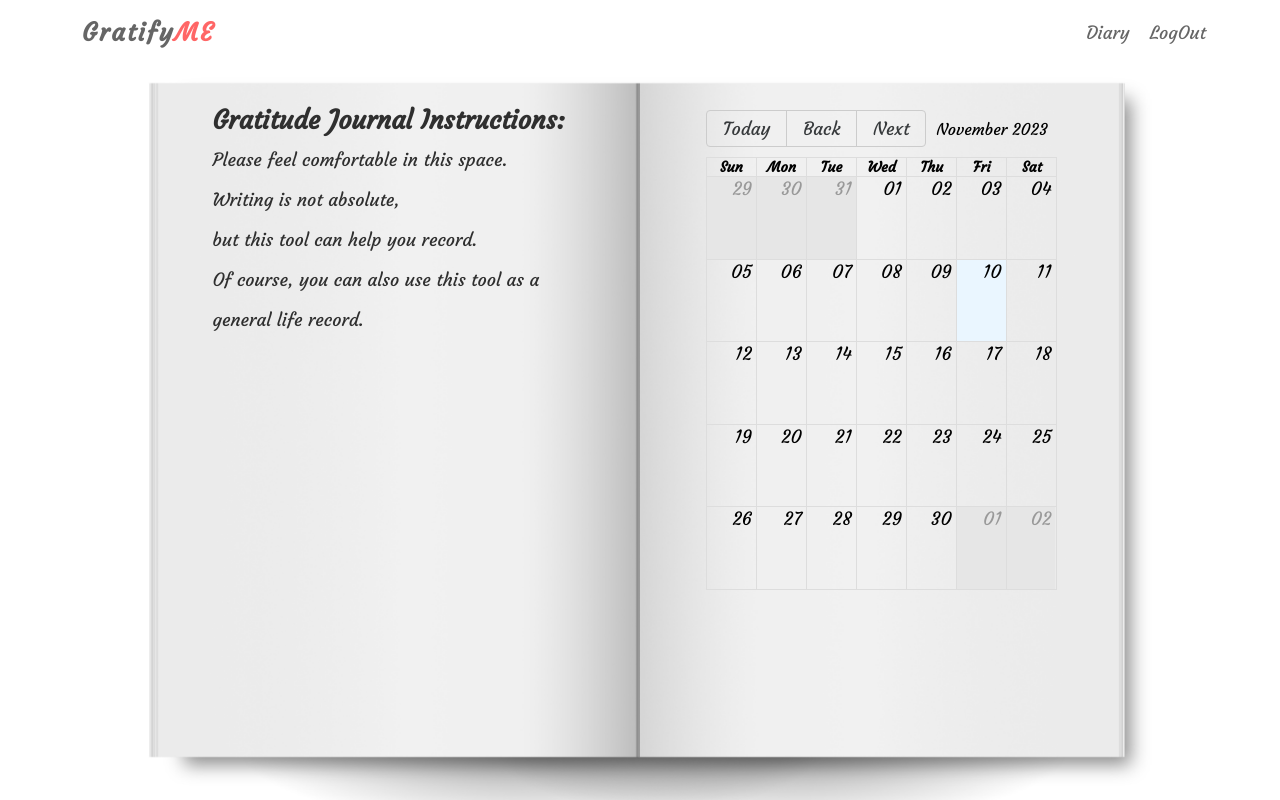
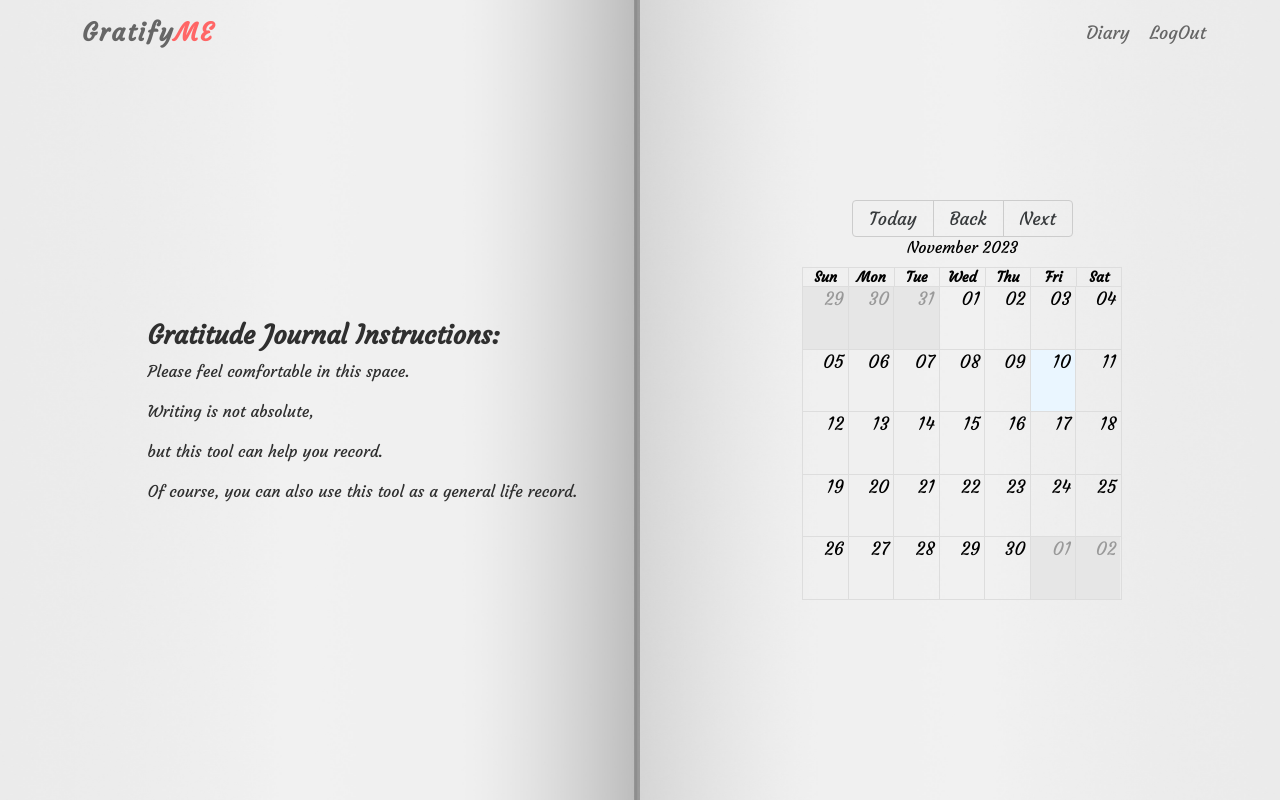
Before and after one commit to ismeleft/gratifyme, a Next.js app: page /diary in a window 1280 px wide. Built offline with nearby package versions, Linux system fonts and the light colour scheme; no server answers; the database is empty; sample sign-in values are in the browser's storage.

Commit message:
RWD:home page

```diff
--- a/components/Calendar/Calendar.module.css
+++ b/components/Calendar/Calendar.module.css
@@ -1,8 +1,12 @@
 .myCalendarWrapper {
   padding: 10px;
-  width: 100%;
-  max-width: 600px;
-  margin: 0 auto;
+  display: flex;
+  justify-content: center;
+}
+
+.rbcCalendar {
+  width: 25vw;
+  height: 50vh;
 }
 
 .editedDate::after {
@@ -14,14 +18,16 @@
   background-size: cover;
 }
 
-@media only screen and (max-width: 768px) {
-  .myCalendarWrapper {
-    width: 100%;
-    padding: 5px;
+@media only screen and (max-width: 1200px) {
+  .rbcCalendar {
+    width: 35vw;
+    height: 50vh;
   }
 }
 
-.rbcCalendar {
-  width: 100%;
-  height: 60vh;
+@media only screen and (max-width: 768px) {
+  .rbcCalendar {
+    width: 80vw;
+    height: 50vh;
+  }
 }
--- a/components/Diaryguide/Diaryguide.module.css
+++ b/components/Diaryguide/Diaryguide.module.css
@@ -1,17 +1,29 @@
-@import url("https://fonts.googleapis.com/css2?family=Courgette&family=Poppins:ital,wght@0,300;0,400;0,500;0,800;1,800&display=swap");
-.diaryGuide {
-  font-size: 18px;
-  color: white;
-  width: 80%;
-  line-height: 40px;
-}
 .diaryGuideTitle {
-  font-family: "Courgette", cursive;
   font-weight: 800;
   font-size: 26px;
 }
 
 .diaryGuideText {
-  font-family: "Courgette", cursive;
+  line-height: 40px;
   font-size: 18 px;
 }
+
+@media screen and (max-width: 1200px) {
+  .diaryGuide {
+    display: flex;
+    flex-direction: column;
+    align-items: center;
+    width: 80%;
+  }
+}
+
+@media only screen and (max-width: 768px) {
+  .diaryGuide {
+    display: flex;
+    flex-direction: column;
+    align-items: center;
+  }
+  .diaryGuideText {
+    padding: 10px;
+  }
+}
--- a/components/Header/Header.module.css
+++ b/components/Header/Header.module.css
@@ -1,11 +1,8 @@
 .header {
-  width: 35vw;
-  height: 52vh;
-  background-color: white;
+  width: 500px;
+  background-color: rgba(255, 255, 255, 0.9);
   margin-left: 50px;
-  padding-top: 60px;
-  padding-left: 30px;
-  opacity: 0.9;
+  padding: 70px 50px 40px 50px;
 }
 
 .slogan {
@@ -24,3 +21,11 @@
   margin-top: 20px;
   width: 80%;
 }
+@media screen and (max-width: 768px) {
+  .header {
+    margin-left: 0px;
+    height: 100vh;
+    padding: 100px 50px;
+    background-color: rgba(255, 255, 255, 0.7);
+  }
+}
--- a/pages/diary.js
+++ b/pages/diary.js
@@ -20,7 +20,7 @@ const Diary = () => {
   }, [router, auth]);
 
   return (
-    <>
+    <div className={styles.diaryWrapper}>
       <Nav />
       <div className={styles.diaryPage}>
         <div className={styles.diaryLayout}>
@@ -32,7 +32,7 @@ const Diary = () => {
           </div>
         </div>
       </div>
-    </>
+    </div>
   );
 };
 
--- a/styles/page.module.css
+++ b/styles/page.module.css
@@ -1,35 +1,4 @@
-.diaryPage {
-  background-image: url("../public/images/book.jpeg");
-  height: 100vh;
-  background-size: cover;
-  /* background-position: center center; */
-  display: flex;
-  flex-direction: column;
-  align-items: center;
-}
-.diaryLayout {
-  display: flex;
-  flex-direction: row;
-  justify-content: center;
-  margin-top: 100px;
-  display: flex;
-  width: 90%;
-  max-width: 1200px;
-  flex-wrap: wrap;
-}
-
-.diaryGuide,
-.diaryCalendar {
-  max-width: 600px;
-}
-.editorWrapper {
-  display: flex;
-  background-image: url("../public/images/book.jpeg");
-  background-size: cover;
-}
-.editorNav {
-  margin-bottom: 150px;
-}
+/* index page */
 .headerLayout {
   display: flex;
 }
@@ -40,13 +9,56 @@
   background-size: cover;
 }
 
+/* diary page */
+
+.diaryPage {
+  background-image: url("../public/images/book.jpeg");
+  background-position: center;
+  background-size: 150% 130%;
+  display: flex;
+  align-items: center;
+  justify-content: center;
+}
+.diaryLayout {
+  display: flex;
+  flex-direction: row;
+  justify-content: space-around;
+  align-items: center;
+  flex-wrap: wrap;
+  width: 1200px;
+  height: 100vh;
+}
+.diaryGuide {
+  margin-top: 50px;
+}
+
+/* editor page */
+.editorWrapper {
+  display: flex;
+  background-image: url("../public/images/book.jpeg");
+  background-size: cover;
+}
+.editorNav {
+  margin-bottom: 150px;
+}
+
+@media screen and (max-width: 1200px) {
+  .diaryPage {
+    width: 100%;
+  }
+}
+
 @media screen and (max-width: 768px) {
+  .homeLayout {
+    background-position: center center;
+  }
   .diaryPage {
     background-image: none;
   }
   .diaryLayout {
     flex-wrap: wrap;
     flex-direction: column;
+    gap: 0%;
   }
   .diaryCalendar {
     width: 100%;
```
Also changed, not shown: components/Section/Section.js (deleted, +0 -32 lines), components/Section/Section.module.css (deleted, +0 -80 lines).
